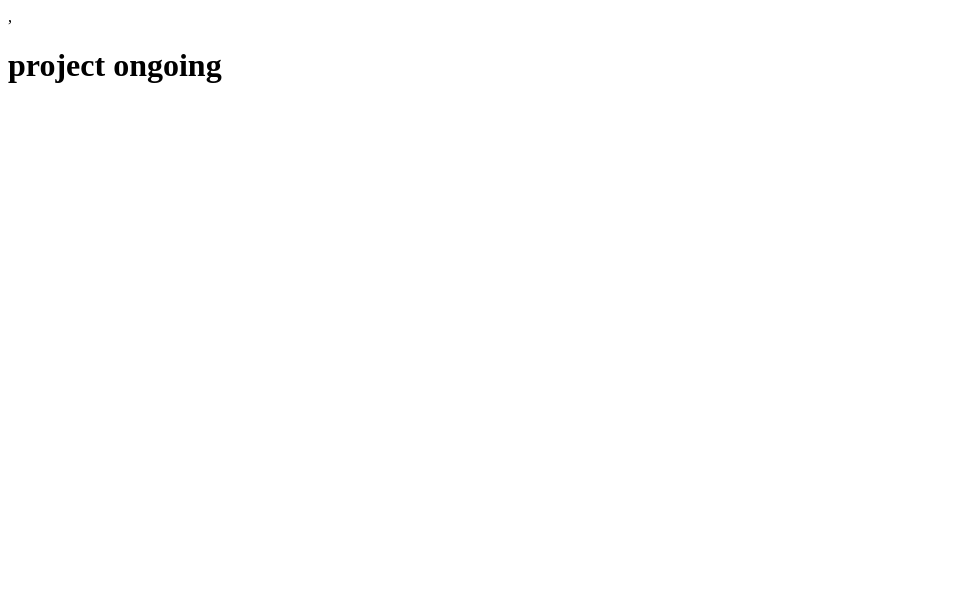
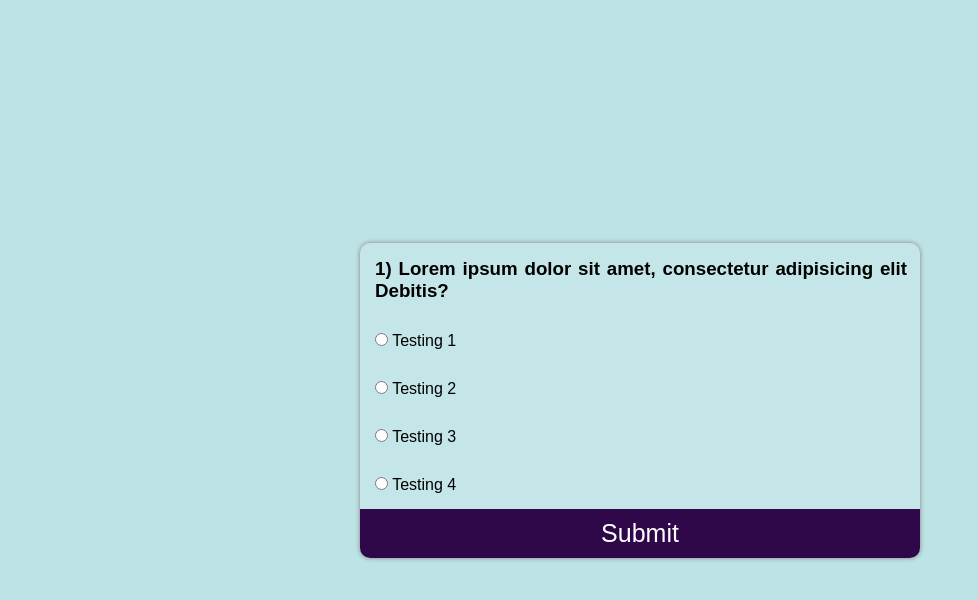
Before and after one commit to Hvhjjjbghjjjbbbbvvvvvv/Brainhealth, a plain HTML site: page Bh/index.html in a window 1280 px wide. Shown: the whole page, without its empty margins (0-978 px from the left). Drawn offline with Linux system fonts and the light colour scheme; files that its build step writes are made by us from their sources.

Commit message:
Add files via upload

```diff
--- /dev/null
+++ b/Bh/custom.css
@@ -0,0 +1,55 @@
+* {
+
+    padding: 0;
+    margin: 0;
+
+    font-family: 'Poppins', sans-serif;
+}
+
+.main {
+
+    width: 100%;
+    height: 100vh;
+    display: flex;
+    justify-content: center;
+    align-items: center;
+    background-color: rgb(190, 227, 230);
+}
+
+.container {
+    background-image: url(C:\Users\Sibu\OneDrive\Desktop\quizapp\bg.jpg);
+    width: 35rem;
+    box-shadow: 0px 0px 5px grey;
+    display: flex;
+    background: rgba(255,255,255,0.1);
+    border-radius: 10px;
+    overflow: hidden;
+    flex-direction: column;
+}
+
+.col {
+    text-align: justify;
+    padding: 15px;
+    width: 95%;
+}
+
+#submit {
+    width: 100%;
+    background-color: rgb(47, 8, 73);
+    transition: 0.5s;
+    color: white;
+    outline: none;
+    border: none;
+    font-size: 25px;
+    display: block;
+    padding: 10px;
+    cursor: pointer;
+}
+
+#submit:hover {
+    background-color: rgb(34, 6, 53);
+}
+
+.box {
+    width: 100%;
+}
--- a/Bh/index.html
+++ b/Bh/index.html
@@ -1,12 +1,44 @@
-,<!DOCTYPE html>
+<!DOCTYPE html>
 <html lang="en">
+
 <head>
     <meta charset="UTF-8">
     <meta http-equiv="X-UA-Compatible" content="IE=edge">
     <meta name="viewport" content="width=device-width, initial-scale=1.0">
     <title>Document</title>
+    <link rel="stylesheet" href="css/custom.css" />
 </head>
-<body>
-    <h1>project ongoing</h1>
+
+<body  >
+    <section class="main">
+
+        <div class="container">
+            <div class="col">
+                <h3 id="questionBox">
+                    1) Lorem ipsum dolor sit amet, consectetur adipisicing elit Debitis?
+                </h3>
+            </div>
+            <div class="col box">
+                <input name="option" type="radio" id="first" value="a" required>
+                <label for="first">Testing 1</label>
+            </div>
+            <div class="col box">
+                <input name="option" type="radio" id="second" value="b" required>
+                <label for="second">Testing 2</label>
+            </div>
+            <div class="col box">
+                <input name="option" type="radio" id="third" value="c" required>
+                <label for="third">Testing 3</label>
+            </div>
+            <div class="col box">
+                <input name="option" type="radio" id="fourth" value="d" required>
+                <label for="fourth">Testing 4</label>
+            </div>
+            <button id="submit">Submit</button>
+        </div>
+
+    </section>
+    <script src="js/app.js"></script>
 </body>
+
 </html>
```
Also changed, not shown: Bh/app.js (added, +96 -0 lines), Bh/bg.jpg (added).
